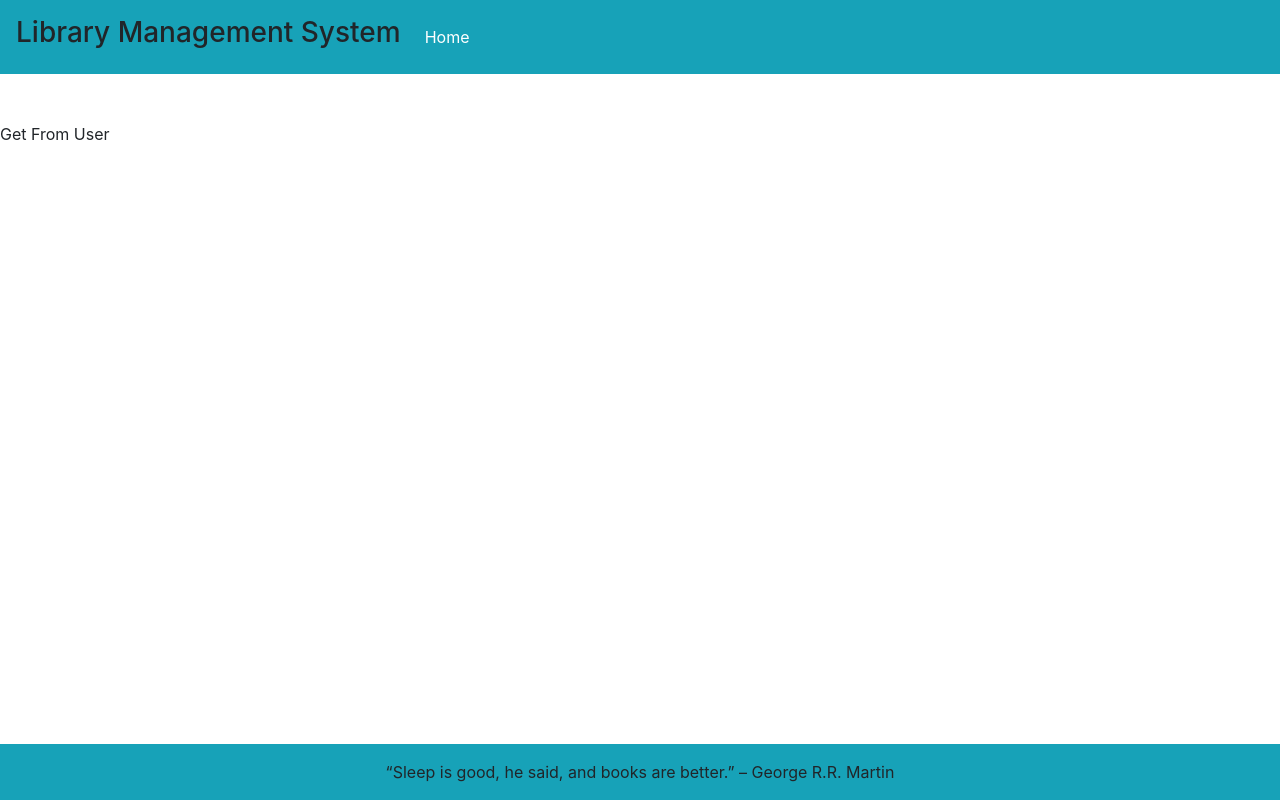
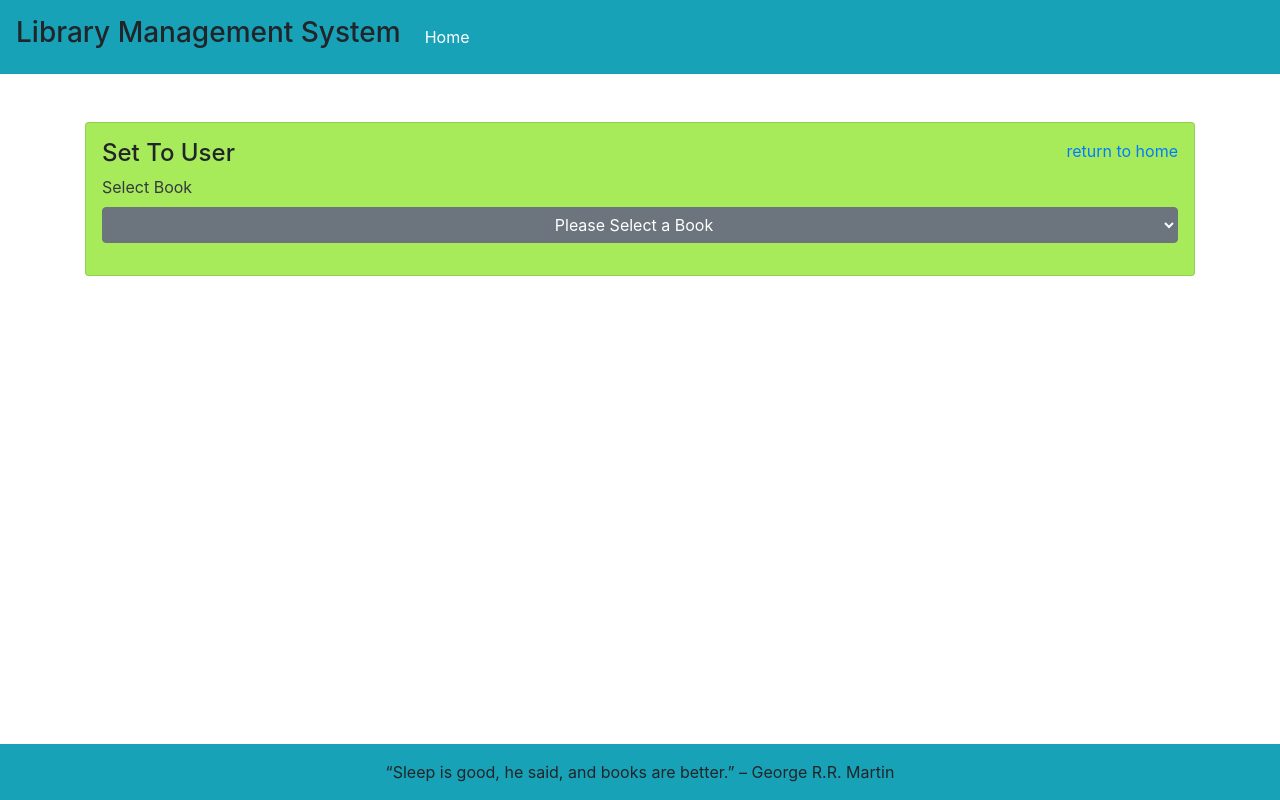
Before and after one commit to omertalhacim/library-management-project, a Vue app: page /getFromUser in a window 1280 px wide. Built offline with nearby package versions, Linux system fonts and the light colour scheme.

Commit message:
setToUser bug fixed and getFromUserView added

```diff
--- a/src/store/index.js
+++ b/src/store/index.js
@@ -17,10 +17,23 @@ export default new Vuex.Store({
       state.bookList.splice(state.bookList.length, 1, payload);
     },
     setToUser(state, payload) {
-      let selectedBook = state.bookList[payload.selectedBookIndex];
+      let selectedBook = {
+        ...state.bookList[payload.bookIndex],
+      };
       selectedBook.isAtUser = true;
-      selectedBook.userInfo = payload.userInfo;
-      state.bookList.splice(payload.selectedBookIndex, 1, selectedBook);
+      selectedBook.user = {
+        ...payload.user,
+      };
+      state.bookList.splice(payload.bookIndex, 1, selectedBook);
+    },
+    getFromUser(state, payload) {
+      let selectedBook = {
+        author: state.bookList[payload].author,
+        bookImgUrl: state.bookList[payload].bookImgUrl,
+        bookName: state.bookList[payload].bookName,
+        isAtUser: false,
+      };
+      state.bookList.splice(payload, 1, selectedBook);
     },
   },
   actions: {
@@ -34,6 +47,9 @@ export default new Vuex.Store({
     setBookToUserAction({ commit }, payload) {
       commit("setToUser", payload);
     },
+    getBookFromUserAction({ commit }, payload) {
+      commit("getFromUser", payload);
+    },
   },
   getters: {
     getBookList: (state) => state.bookList,
--- a/src/views/BookAddingView.vue
+++ b/src/views/BookAddingView.vue
@@ -8,7 +8,7 @@
           style="background-color:#a7eb5b"
         >
           <div class="d-flex justify-content-between">
-            <h4 class="">Add New Book</h4>
+            <h4 class>Add New Book</h4>
             <router-link to="/">return to home</router-link>
           </div>
           <div class="form-group">
@@ -88,7 +88,7 @@ export default {
       this.formModel.bookName = "";
       this.formModel.author = "";
       this.formModel.bookImgUrl = "";
-    }
+    },
   },
 };
 </script>
--- a/src/views/BookListView.vue
+++ b/src/views/BookListView.vue
@@ -5,9 +5,11 @@
       <router-link to="/" class="mr-3">return to home</router-link>
     </div>
     <template>
-      <div class="row card mt-1 ml-3 mr-3 mb-2" v-for="(item, index) in getBookList" :key="index">
-        {{item.author}}
-      </div>
+      <div
+        class="row card mt-1 ml-3 mr-3 mb-2"
+        v-for="(item, index) in getBookList"
+        :key="index"
+      >{{item.author}}</div>
     </template>
   </div>
 </template>
@@ -16,10 +18,10 @@
 export default {
   name: "BookListView",
   computed: {
-    getBookList(){
-      return this.$store.getters.getBookList
-    }
-  }
+    getBookList() {
+      return this.$store.getters.getBookList;
+    },
+  },
 };
 </script>
 
--- a/src/views/GetFromUserView.vue
+++ b/src/views/GetFromUserView.vue
@@ -1,15 +1,97 @@
 <template>
-  <div>
-      Get From User
+  <div class="container">
+    <div class="card p-3" style="background-color:#a7eb5b">
+      <div class="d-flex justify-content-between">
+        <h4 class>Set To User</h4>
+        <router-link to="/" class>return to home</router-link>
+      </div>
+      <div class="form-group">
+        <label class="text-dark">Select Book</label>
+        <br />
+        <select class="col-12 btn btn-secondary text-white" v-model="selectedBook">
+          <option value disabled selected hidden>Please Select a Book</option>
+          <option
+            v-for="(book, index) in getBooksAtUser"
+            :value="book"
+            :key="index"
+          >{{book.bookName}}</option>
+        </select>
+        <template v-if="selectedBook.isAtUser">
+          <div class="text-center">
+            <br />
+            <div>
+              <label>
+                <b>User ID:</b>
+              </label>
+              {{selectedBook.user.userID}}
+            </div>
+
+            <br />
+            <div>
+              <label>
+                <b>User Name:</b>
+              </label>
+              {{selectedBook.user.userFullName}}
+            </div>
+
+            <br />
+            <div>
+              <label>
+                <b>User Address:</b>
+              </label>
+              {{selectedBook.user.userAddress}}
+            </div>
+          </div>
+        </template>
+        <br />
+        <button
+          v-if="selectedBook!=''"
+          @click="getBookFromUser()"
+          class="col-12 btn bg-primary"
+        >Get the book from user</button>
+      </div>
+    </div>
   </div>
 </template>
 
 <script>
+import { mapGetters, mapActions } from "vuex";
+
 export default {
-    name: "GetFromUserView",
-}
+  name: "GetFromUserView",
+  data() {
+    return {
+      selectedBook: "",
+    };
+  },
+  methods: {
+    ...mapActions(["getBookFromUserAction"]),
+    getBookFromUser() {
+      let selectedBookIndex = this.getBookList.findIndex(
+        (item) => item == this.selectedBook
+      );
+      this.getBookFromUserAction(selectedBookIndex);
+      this.clearData();
+    },
+    clearData() {
+      this.selectedBook = "";
+    },
+  },
+  computed: {
+    ...mapGetters(["getBookList"]),
+    getBooksAtUser() {
+      console.log(this.getBookList);
+      return this.getBookList.filter((item) => item.isAtUser == true);
+    },
+  },
+  watch: {
+    selectedBook: {
+      handler: function (newValue) {},
+      deep: true,
+    },
+  },
+};
 </script>
 
 <style>
-
 </style>
--- a/src/views/SetToUserView.vue
+++ b/src/views/SetToUserView.vue
@@ -106,7 +106,10 @@ export default {
         (item) => item == this.selectedBook
       );
       let payload = {
-        ...this.formModel,
+        bookIndex: this.formModel.selectedBookIndex,
+        user: {
+          ...this.formModel.userInfo,
+        },
       };
       this.setBookToUserAction(payload);
       this.clearForm();
```
